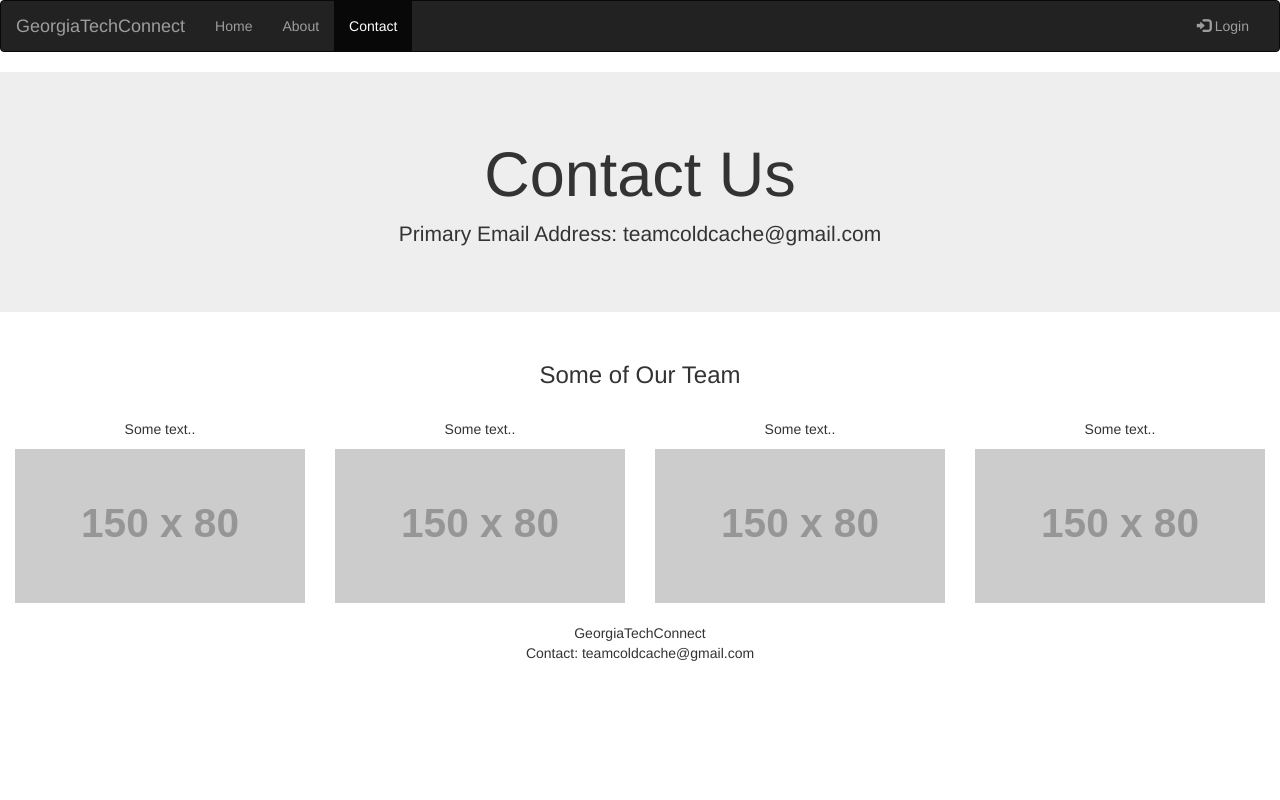
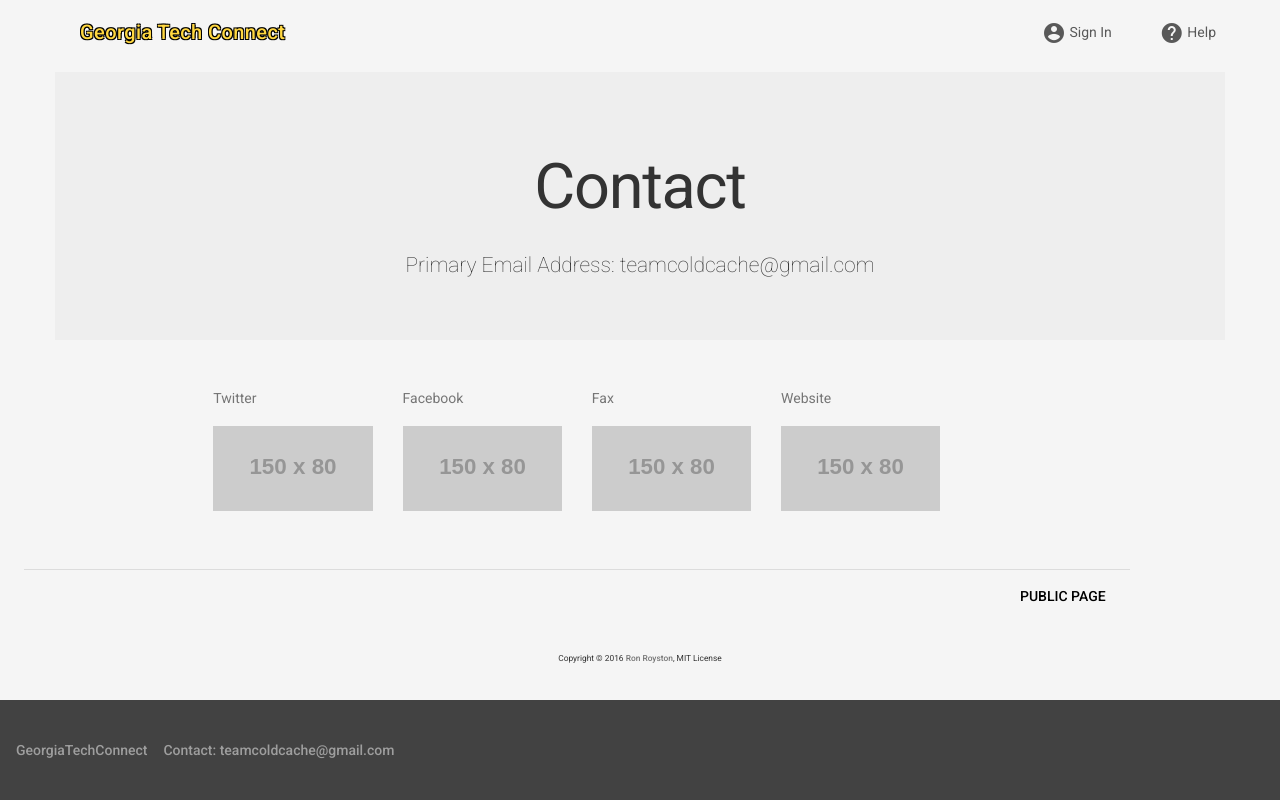
Before and after one commit to ColdCache/gatechconnect, a plain HTML site: page public/contact.html in a window 1280 px wide. Drawn offline with nearby package versions, Linux system fonts and the light colour scheme; no server answers; placeholder pictures from the web are drawn by us.

Commit message:
Contact Page Update
Updated contact page to new layout.

```diff
--- a/public/contact.html
+++ b/public/contact.html
@@ -1,70 +1,158 @@
 <!DOCTYPE html>
 <html lang="en">
+
 <head>
-  <title>Contact Us - GeorgiaTechConnect</title>
-  <meta charset="utf-8">
-  <meta name="viewport" content="width=device-width, initial-scale=1">
+    <meta charset=utf-8 />
+    <meta http-equiv="X-UA-Compatible" content="IE=edge">
     <link rel="stylesheet" href="https://maxcdn.bootstrapcdn.com/bootstrap/3.3.7/css/bootstrap.min.css">
-  <script src="https://ajax.googleapis.com/ajax/libs/jquery/3.2.0/jquery.min.js"></script>
-  <script src="https://maxcdn.bootstrapcdn.com/bootstrap/3.3.7/js/bootstrap.min.js"></script>
+    <script src="https://www.gstatic.com/firebasejs/4.3.0/firebase.js"></script>
+    <script defer src="https://code.getmdl.io/1.1.3/material.min.js"></script>
+    <script src="script.js"></script>
+
+
+    <!-- Mobile viewing enhancement -->
+    <meta name="viewport" content="width=device-width, initial-scale=1.0, minimum-scale=1.0">
+    <!-- Description should be roughly 155 characters, no double quotes, use keywords -->
+    <meta name="description" content="Classroom tool to organize and sort classes" />
+    <!-- Format as Primary Keyword - Secondary Keyword | Brand Name, keep under 55 characters -->
+    <title>Georgia Tech Connect</title>
+    <!-- Minimize the number of CSS files for performance -->
+    <link rel="shortcut icon" href="favicon.png">
+    <link href='https://fonts.googleapis.com/css?family=Roboto:400,700,100,300,700italic,500,500italic,400italic,300italic,100italic|Roboto+Condensed:300' rel='stylesheet' type='text/css'>
+    <link rel="stylesheet" href="https://fonts.googleapis.com/icon?family=Material+Icons">
+    <link rel="stylesheet" href="https://code.getmdl.io/1.1.3/material.orange-amber.min.css" />
+    <link href="style.css" rel="stylesheet" type="text/css" />
 </head>
 <body>
+    <div class="demo-layout-transparent mdl-layout mdl-js-layout">
 
-<nav class="navbar navbar-inverse">
-  <div class="container-fluid">
-    <div class="navbar-header">
-      <button type="button" class="navbar-toggle" data-toggle="collapse" data-target="#myNavbar">
-        <span class="icon-bar"></span>
-        <span class="icon-bar"></span>
-        <span class="icon-bar"></span>
-      </button>
-      <a class="navbar-brand" href="index.html">GeorgiaTechConnect</a>
+        <!-- Header -->
+        <header class="mdl-layout__header mdl-layout__header--transparent ">
+            <div class="mdl-layout__header-row mdl-color-text--grey-700">
+                <span class="mdl-layout-title">
+            <a href="/" class="header">Georgia Tech Connect</a>
+          </span>
+                <!-- Add spacer, to align navigation to the right -->
+                <div class="mdl-layout-spacer"></div>
+                <!-- Navigation -->
+                <nav class="mdl-navigation">
+                    <a class="mdl-navigation__link" href="javascript:void(0)" id="sign-in-button">
+                        <i class="material-icons">account_circle</i> <span id="account">Sign In</span>
+                    </a>
+                    <a class="mdl-navigation__link" href="javascript:void(0)" id="account-menu-button">
+                    </a>
+                    <a class="mdl-navigation__link" href="javascript:void(0)" id="help-button">
+                        <i class="material-icons">help</i> <span id="help">Help</span>
+                    </a>
+                </nav>
             </div>
-    <div class="collapse navbar-collapse" id="myNavbar">
-      <ul class="nav navbar-nav">
-        <li><a href="index.html">Home</a></li>
-        <li><a href="about.html">About</a></li>
-        <li class="active"><a href="contact.html">Contact</a></li>
-      </ul>
-      <ul class="nav navbar-nav navbar-right">
-        <li><a href="teacher.html?#"><span class="glyphicon glyphicon-log-in"></span> Login</a></li>
-      </ul>
+        </header>
+
+        <!-- Side Drawer -->
+        <div class="mdl-layout__drawer">
+            <span class="mdl-layout-title">Connect</span>
+            <div class="drawer-separator"></div>
+            <nav class="mdl-navigation">
+              <!-- Materialize icons can be found at "http://materializecss.com/icons"-->
+                <a class="mdl-navigation__link" href="/index"><i class="material-icons">lock_open</i> Home</a>
+                <a class="mdl-navigation__link" href="/about"><i class="material-icons">public</i> About</a>
+                <!-- To Do: Change Student/Teacher nav buttons to only show for respective person.	-->
+                <a class="mdl-navigation__link" href="/student"><i class="material-icons">account_circle</i> Student</a>
+                <a class="mdl-navigation__link" href="/teacher"><i class="material-icons">account_circle</i> Teacher</a>
+                <a class="mdl-navigation__link" href="/contact"><i class="material-icons">contact_mail</i> Contact</a>
+                <a class="mdl-navigation__link" href="/help"><i class="material-icons">help_outline</i> Help</a>
+            </nav>
         </div>
-  </div>
-</nav>
 
+        <!--Main Page -->
+        <main class="mdl-layout__content page-content">
+
+            <!--Card Section -->
+            <section class="mdl-grid">
+
+                <!-- Center Card -->
+                <div class="mdl-layout-spacer"></div>
                 <div class="jumbotron">
                         <div class="container text-center">
-    <h1>Contact Us</h1>
+                          <h1>Contact</h1>
                           <p>Primary Email Address: teamcoldcache@gmail.com</p>
                         </div>
                       </div>
-
-<div class="container-fluid bg-3 text-center">
-  <h3>Some of Our Team</h3><br>
+                <div class="mdl-layout-spacer"></div>
+                    <div class="mdl-card__supporting-text mdl-typography--headline">
                             <div class="row">
-    <div class="col-sm-3">
-      <p>Some text..</p>
+                                <div class="col-sm-2"></div>
+                                <div class="col-sm-2">
+								  <p>Twitter</p>
 								  <img src="https://placehold.it/150x80?text=IMAGE" class="img-responsive" style="width:100%" alt="Image">
 								</div>
-    <div class="col-sm-3">
-      <p>Some text..</p>
+								<div class="col-sm-2">
+								  <p>Facebook</p>
 								  <img src="https://placehold.it/150x80?text=IMAGE" class="img-responsive" style="width:100%" alt="Image">
 								</div>
-    <div class="col-sm-3">
-      <p>Some text..</p>
+								<div class="col-sm-2">
+								  <p>Fax</p>
 								  <img src="https://placehold.it/150x80?text=IMAGE" class="img-responsive" style="width:100%" alt="Image">
 								</div>
-    <div class="col-sm-3">
-      <p>Some text..</p>
+								<div class="col-sm-2">
+								  <p>Website</p>
 								  <img src="https://placehold.it/150x80?text=IMAGE" class="img-responsive" style="width:100%" alt="Image">
 								</div>
                               </div>
-</div><br>
+                              <div class="mdl-card__supporting-text mdl-typography--headline">
+                                    <ul class="demo-list-three mdl-list">
+                                    </ul>
+                    </div>
+                    <div class="mdl-card__actions mdl-card--border intro-card-actions">
+                        <div class="mdl-layout-spacer"></div>
+                        <a class="mdl-button mdl-js-button mdl-js-ripple-effect" href="/public">
+                            Public Page
+                        </a>
+                    </div>
+                </div>
+                <!-- Center Card -->
+                <div class="mdl-layout-spacer"></div>
 
-<footer class="container-fluid text-center">
-<p>GeorgiaTechConnect<br />Contact: teamcoldcache@gmail.com</p>
+            <!--/Card Section -->
+            </section>
+
+            <p class="text-center license">Copyright &#169; 2016 <a class="mdl-color-text--grey-600" href="javascript:void(0)" onclick="window.open('https://rack.pub', 'newwindow', 'width=800, height=400'); return false;">Ron Royston</a>, MIT License</p>
+
+        </main>
+
+        <!--Main Page Footer Section -->
+        <footer class="mdl-mini-footer">
+            <div class="mdl-mini-footer__left-section">
+                <ul class="mdl-mini-footer__link-list">
+                    <li><a>GeorgiaTechConnect</a></li>
+                    <li><a>Contact: teamcoldcache@gmail.com</a></li>
+                </ul>
+            </div>
         </footer>
 
+    </div>
+
+    <!--Toast Messages Markup -->
+    <div id="toast" class="mdl-js-snackbar mdl-snackbar">
+        <div class="mdl-snackbar__text"></div>
+        <button class="mdl-snackbar__action" type="button"></button>
+    </div>
+
+    <!-- IE Compatibility shims -->
+      <!--[if lt IE 9]>
+        <script src="//cdnjs.cloudflare.com/ajax/libs/html5shiv/3.7.2/html5shiv.min.js""></script>
+      <![endif]-->
+
+      <!--[if IE]>
+        <script src="//cdnjs.cloudflare.com/ajax/libs/es5-shim/4.1.7/es5-shim.min.js"></script>
+        <script src="//cdnjs.cloudflare.com/ajax/libs/classlist/2014.01.31/classList.min.js"></script>
+        <script src="//cdnjs.cloudflare.com/ajax/libs/selectivizr/1.0.2/selectivizr-min.js"></script>
+        <script src="//cdnjs.cloudflare.com/ajax/libs/flexie/1.0.3/flexie.min.js"></script>
+        <link href="../assets/ie.css" rel="stylesheet">
+      <![endif]-->
+    <!-- end shims -->
+
+
 </body>
+
 </html>
```
Lines whose indentation alone changed are shown as unchanged.
